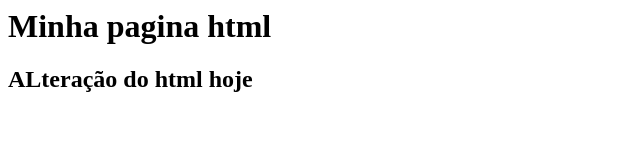
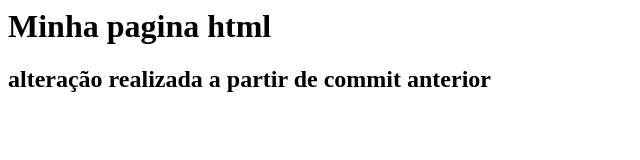
Before and after one commit to GuilhermeForte/gama-no-github, a plain HTML site: page index.html in a window 1280 px wide. Shown: the whole page, without its empty margins (0-640 px from the left). Drawn offline with Linux system fonts and the light colour scheme.

Commit message:
alteração experimento em commit passado

```diff
--- a/index.html
+++ b/index.html
@@ -1,6 +1,6 @@
 <html>
     <body>
         <h1>Minha pagina html</h1>
-        <h2>ALteração do html hoje</h2>
+        <h2>alteração realizada a partir de commit anterior</h2>
     </body>
 </html>
```
